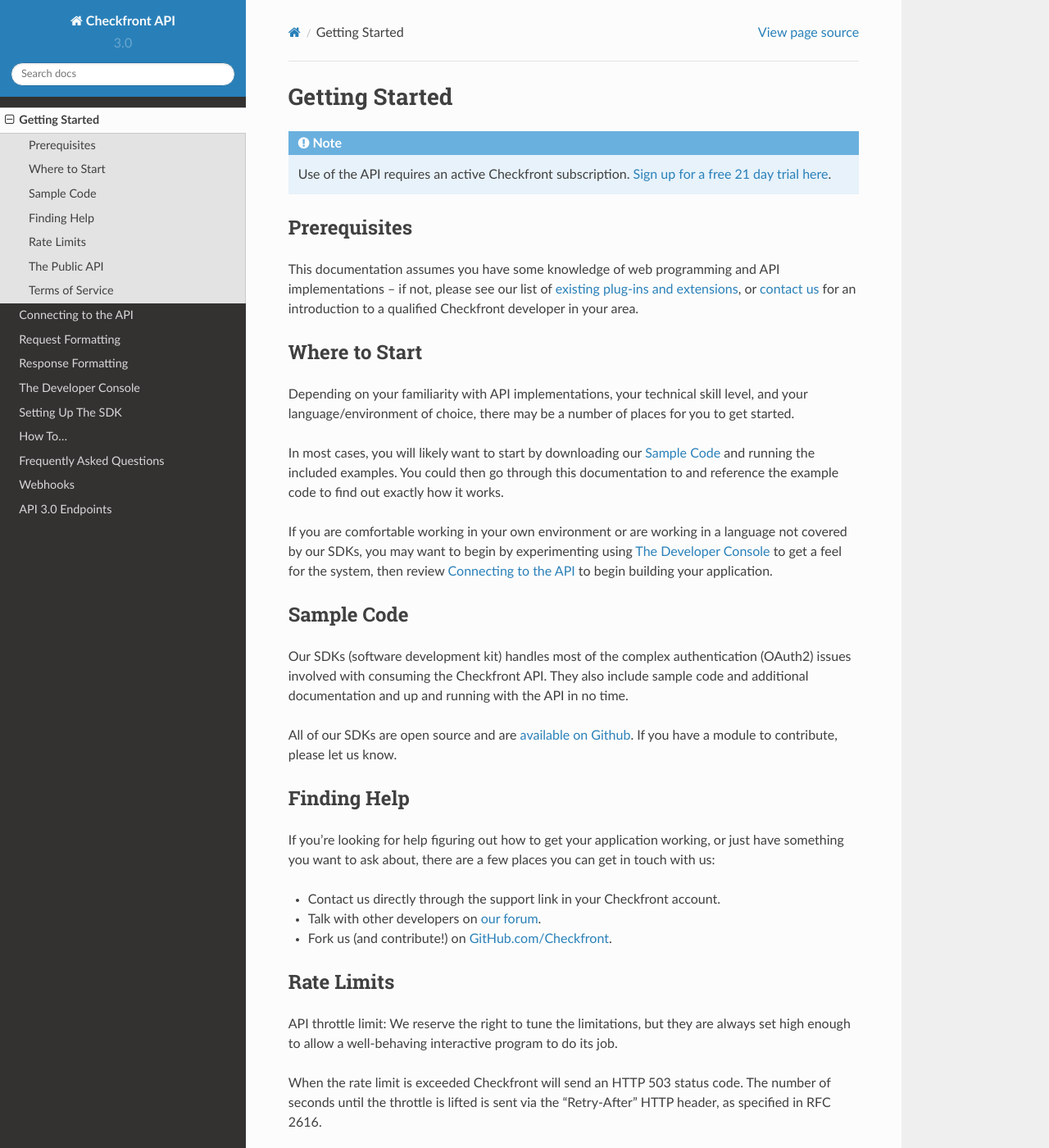
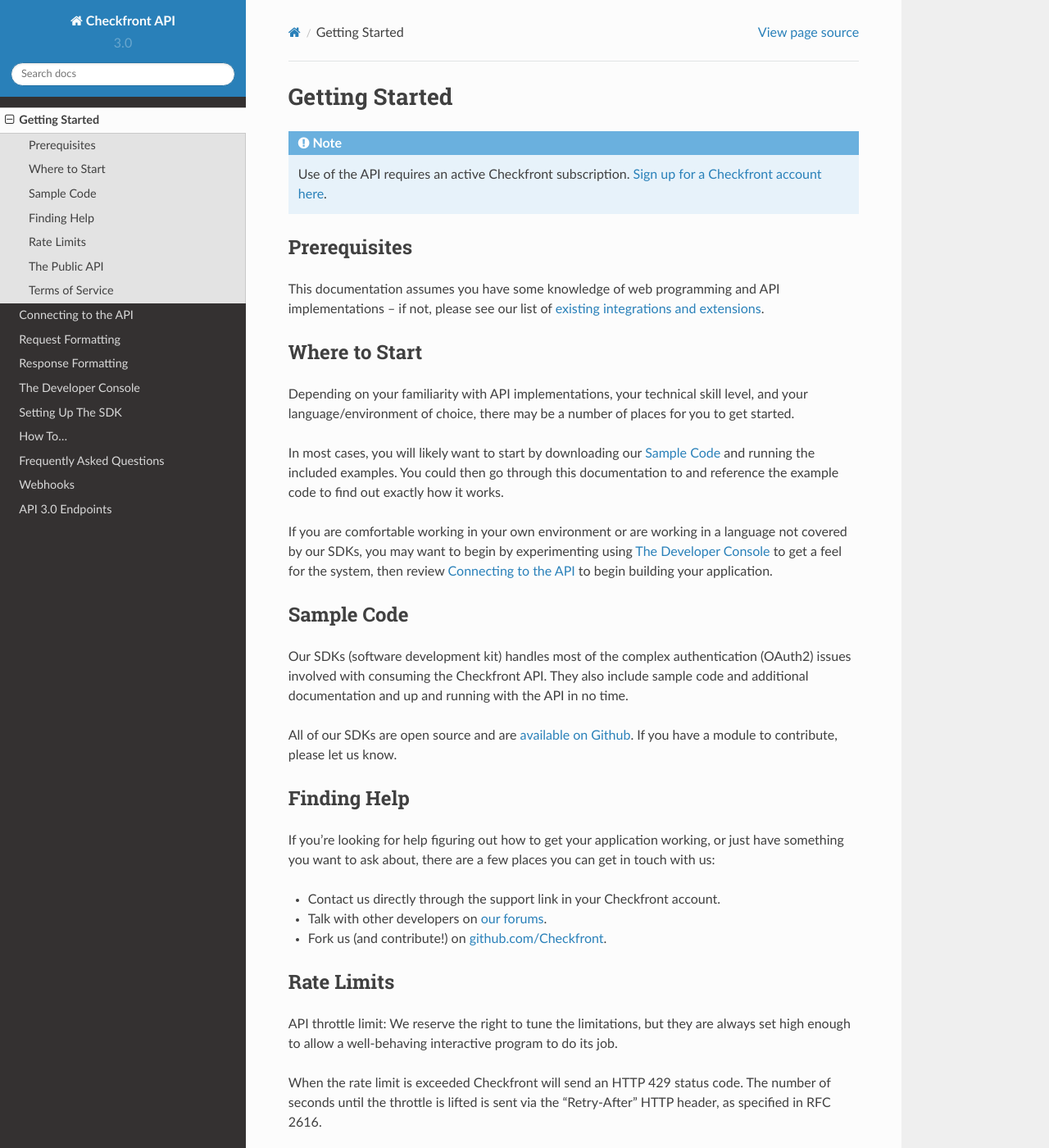
Before and after one commit to Checkfront/API, a Sphinx documentation site: the page built from docs/overview/getting_started.rst, in a window 1280 px wide and 1400 px high. Shown: the whole window at 82% size. Built offline with Sphinx 7.4.7 and the Read the Docs theme 2.0.0, drawn with Linux system fonts in a browser that asks for light colours.

```diff
--- a/docs/overview/getting_started.rst
+++ b/docs/overview/getting_started.rst
@@ -3,11 +3,11 @@ Getting Started
 
 .. note::
 
-	Use of the API requires an active Checkfront subscription.  `Sign up for a free 21 day trial here <https://www.checkfront.com/start?cfcp=api>`_.
+	Use of the API requires an active Checkfront subscription.  `Sign up for a Checkfront account here <https://www.checkfront.com/start?cfcp=api>`_.
 
 Prerequisites
 -------------
-This documentation assumes you have some knowledge of web programming and API implementations -- if not, please see our list of `existing plug-ins and extensions <https://www.checkfront.com/addons?cfcp=api>`_, or `contact us <https://www.checkfront.com/contact?cfcp=api>`_ for an introduction to a qualified Checkfront developer in your area.
+This documentation assumes you have some knowledge of web programming and API implementations -- if not, please see our list of `existing integrations and extensions <https://www.checkfront.com/integrations/?cfcp=api>`_.
 
 
 Where to Start
@@ -33,15 +33,15 @@ Finding Help
 If you're looking for help figuring out how to get your application working, or just have something you want to ask about, there are a few places you can get in touch with us:
 
 * Contact us directly through the support link in your Checkfront account.
-* Talk with other developers on `our forum <https://www.checkfront.com/forum/categories/developers>`_.
-* Fork us (and contribute!) on `GitHub.com/Checkfront <https://github.com/Checkfront>`_.
+* Talk with other developers on `our forums <https://support.checkfront.com/hc/en-us/community/topics/360001709814-API-Developers>`_.
+* Fork us (and contribute!) on `github.com/Checkfront <https://github.com/Checkfront>`_.
 
 
 Rate Limits
 -----------
 API throttle limit: We reserve the right to tune the limitations, but they are always set high enough to allow a well-behaving interactive program to do its job.
 
-When the rate limit is exceeded Checkfront will send an HTTP 503 status code.  The number of seconds until the throttle is lifted is sent via the "Retry-After" HTTP header, as specified in RFC 2616.
+When the rate limit is exceeded Checkfront will send an HTTP 429 status code.  The number of seconds until the throttle is lifted is sent via the "Retry-After" HTTP header, as specified in RFC 2616.
 
 
 The Public API
```
Also changed, not shown: README.md (+7 -7 lines), docs/index.rst (+6 -6 lines).
